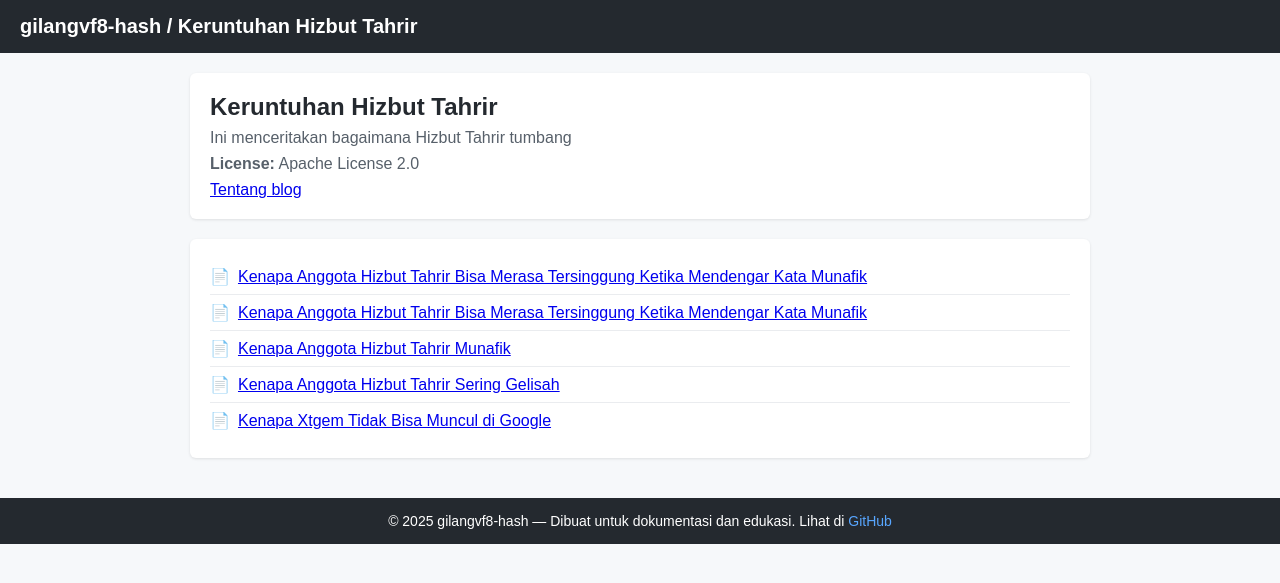
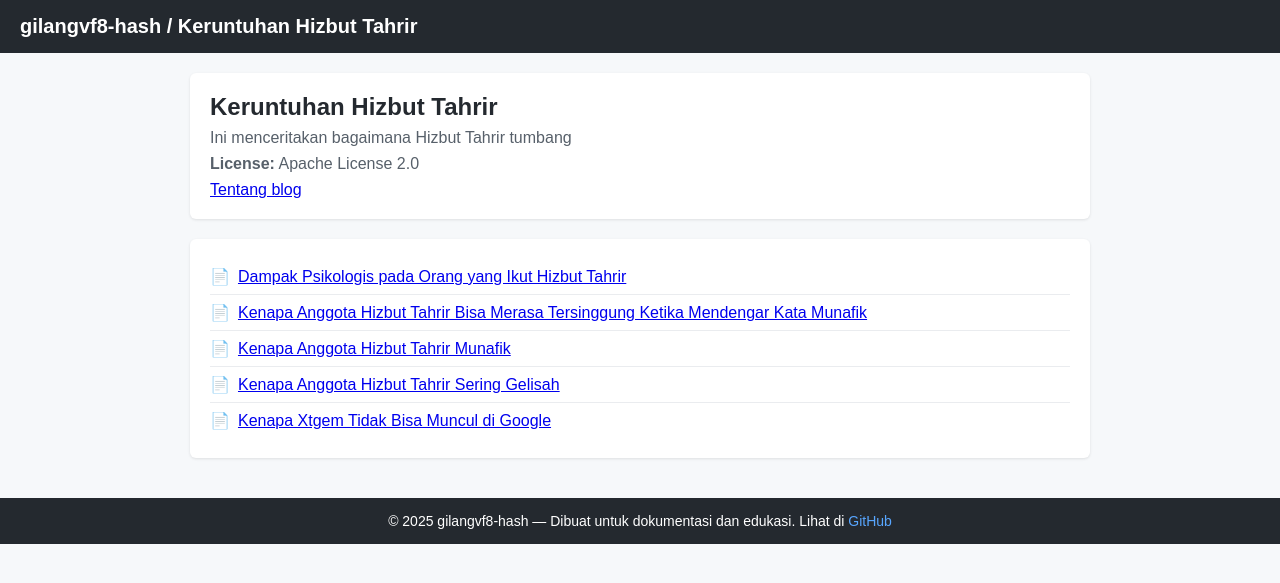
Before and after one commit to gilangvf8-hash/gilangvf8-hash.github.io, a Jekyll site: the page index.html, which Jekyll copies as it is, in a window 1280 px wide. Shown: the top 583 px of the page. Built offline with Jekyll 4.4.1, drawn with Linux system fonts in a browser that asks for light colours.

Commit message:
Update index.html

```diff
--- a/index.html
+++ b/index.html
@@ -130,7 +130,7 @@
 
     <div class="file-list">
       <div class="file">
-        📄 <span><a href="https://gilangvf8-hash.github.io/2025/09/16/post5.html">Kenapa Anggota Hizbut Tahrir Bisa Merasa Tersinggung Ketika Mendengar Kata Munafik</a></span>
+        📄 <span><a href="https://gilangvf8-hash.github.io/2025/09/16/post5.html">Dampak Psikologis pada Orang yang Ikut Hizbut Tahrir</a></span>
       </div>
       <div class="file">
         📄 <span><a href="https://gilangvf8-hash.github.io/post/post4.html">Kenapa Anggota Hizbut Tahrir Bisa Merasa Tersinggung Ketika Mendengar Kata Munafik</a></span>
```
